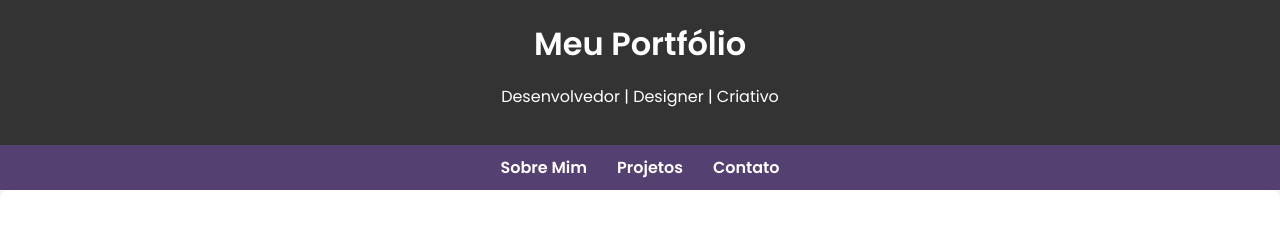
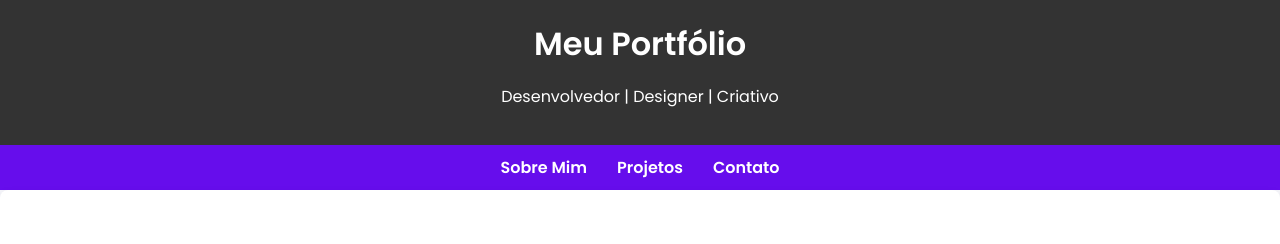
Before and after one commit to Laiscmariano/Portfolio, a plain HTML site: page index.html in a window 1280 px wide. Shown: the top 244 px of the page. Drawn offline with Linux system fonts and the light colour scheme.

Commit message:
Mudando cor

```diff
--- a/style.css
+++ b/style.css
@@ -20,7 +20,7 @@ header h1 {
 }
 
 nav {
-    background-color: #544171;
+    background-color: #660dec;
     display: flex;
     justify-content: center;
     padding: 10px 0;
```
